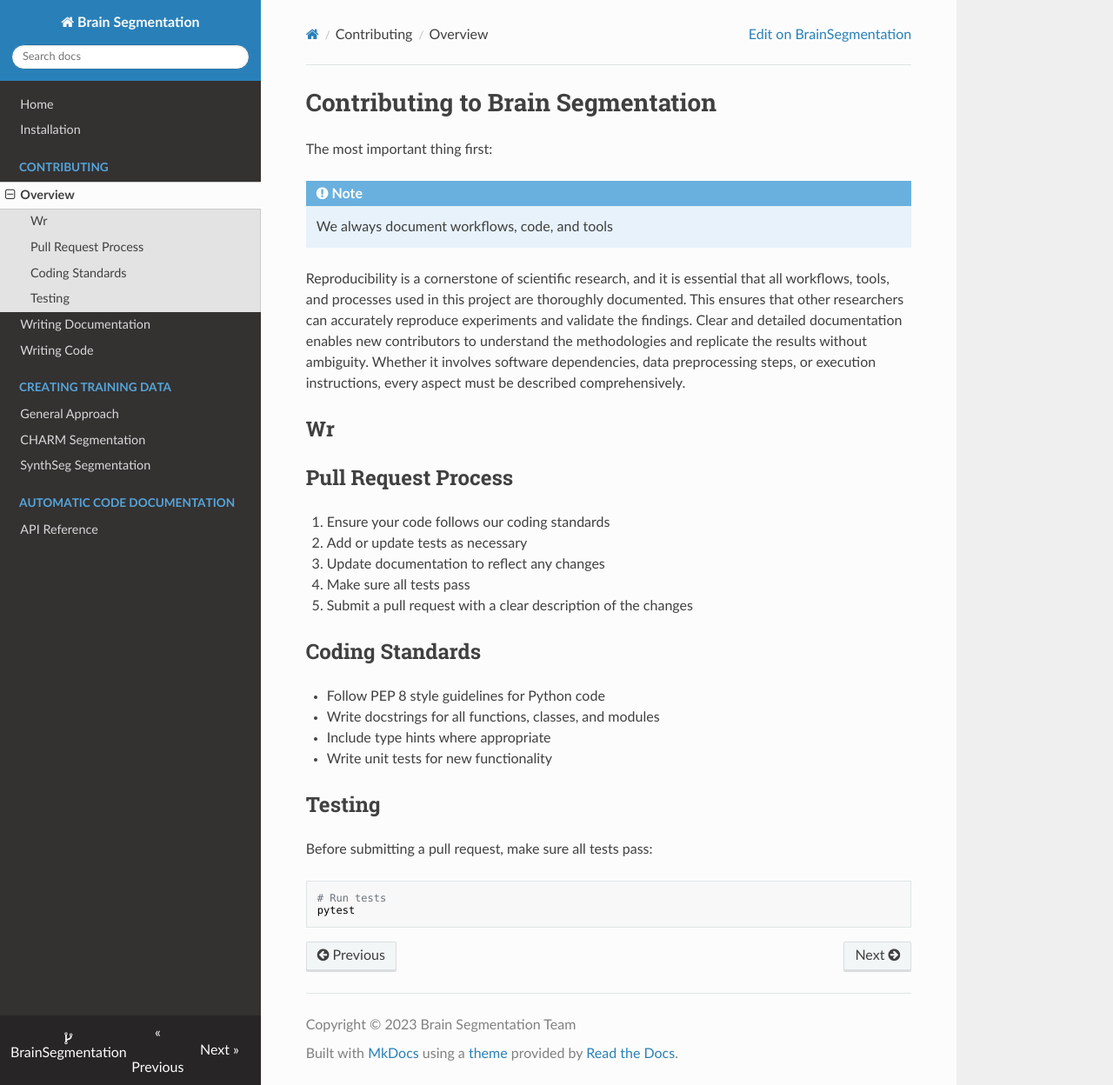
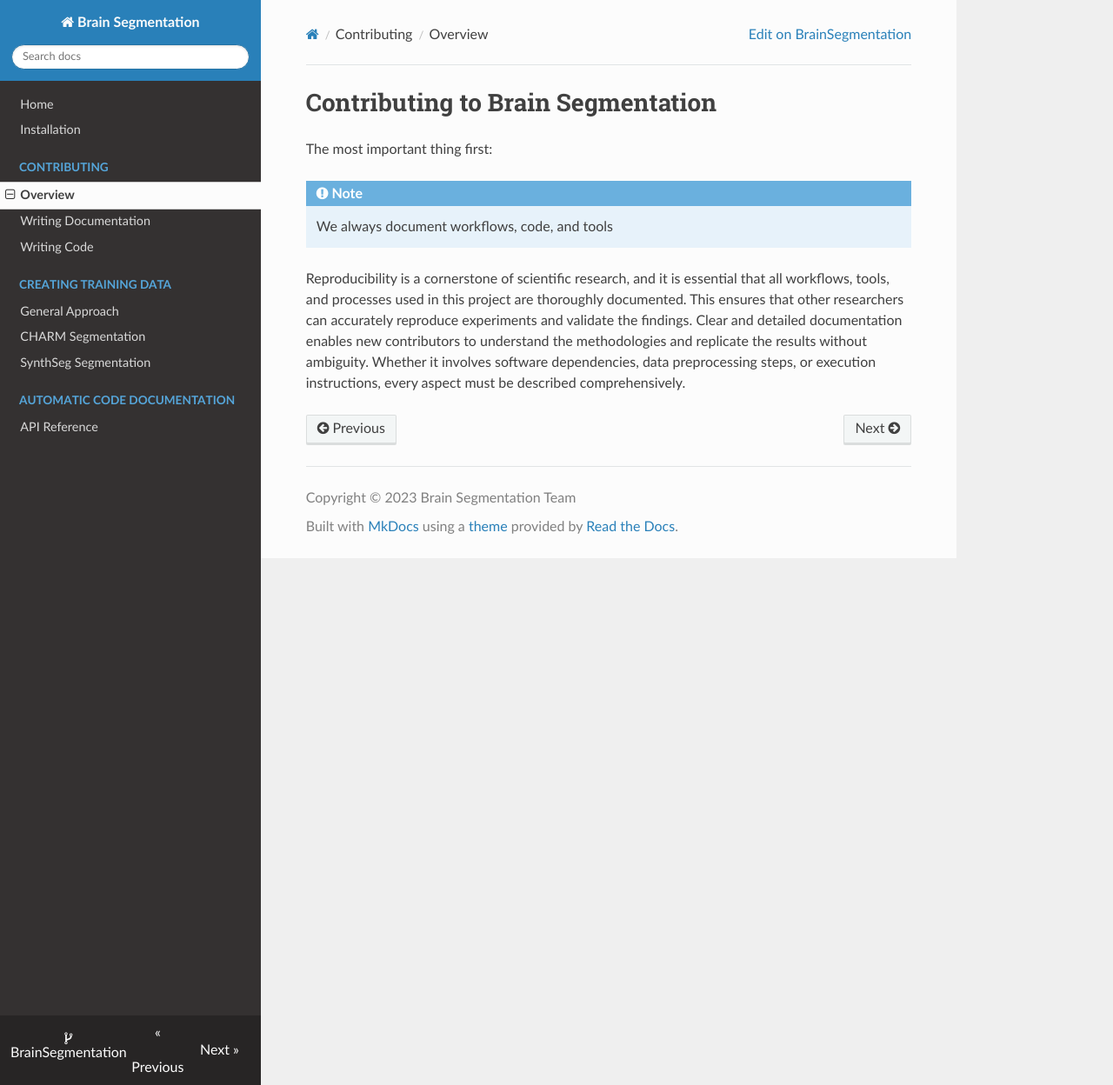
Before and after one commit to halirutan/BrainSegmentation, an MkDocs documentation site: the page built from docs/contribute/contributing.md, in a window 1280 px wide and 1248 px high. Shown: the whole window at 87% size. Built offline with MkDocs 1.6.1, drawn with Linux system fonts in a browser that asks for light colours; nearby versions of some CDN libraries.

Commit message:
Simplify contributing documentation by removing redundancies.

````diff
--- a/docs/contribute/contributing.md
+++ b/docs/contribute/contributing.md
@@ -12,29 +12,3 @@ Clear and detailed documentation enables new contributors to understand the meth
 replicate the results without ambiguity.
 Whether it involves software dependencies, data preprocessing steps, or execution instructions,
 every aspect must be described comprehensively.
-
-## Wr
-
-## Pull Request Process
-
-1. Ensure your code follows our coding standards
-2. Add or update tests as necessary
-3. Update documentation to reflect any changes
-4. Make sure all tests pass
-5. Submit a pull request with a clear description of the changes
-
-## Coding Standards
-
-- Follow PEP 8 style guidelines for Python code
-- Write docstrings for all functions, classes, and modules
-- Include type hints where appropriate
-- Write unit tests for new functionality
-
-## Testing
-
-Before submitting a pull request, make sure all tests pass:
-
-```bash
-# Run tests
-pytest
-```
````
